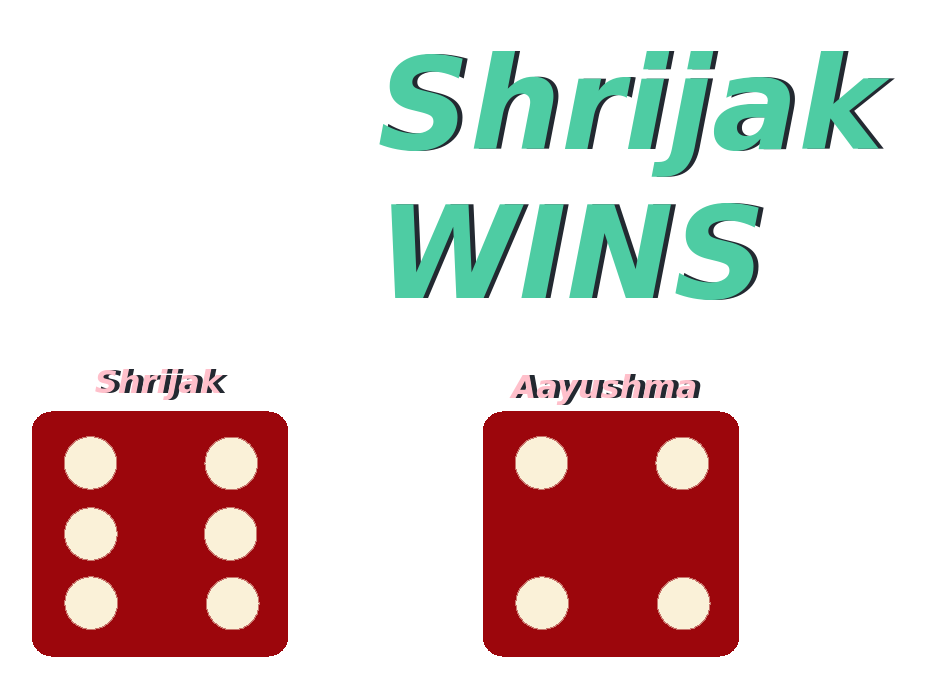
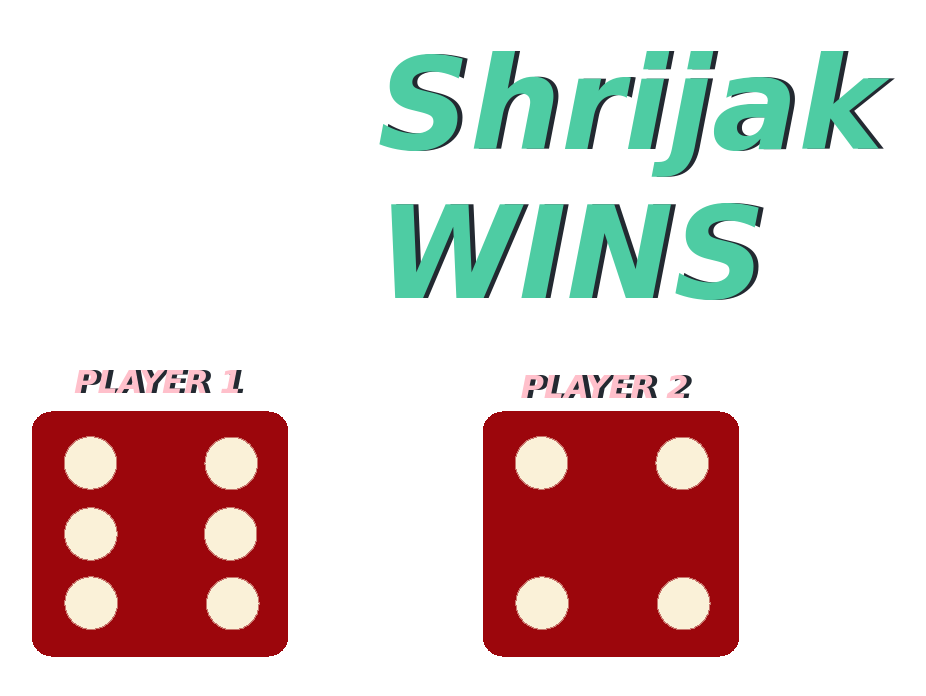
Before and after one commit to Ayushma00/game, a plain HTML site: page web.html in a window 1280 px wide. Shown: the top 696 px of the page, without its empty margins (166-1092 px from the left). Drawn offline with Linux system fonts and the light colour scheme.

Commit message:
Update web.html

```diff
--- a/web.html
+++ b/web.html
@@ -11,11 +11,11 @@
       <h1>RANDOM GAME</h1>
   </div>
         <div class="container2">
-            <h2><em>Shrijak  </em> </h2>
+            <h2><em>PLAYER 1 </em> </h2>
             <img src="images/dice6.png" alt="">
         </div>
         <div class="container2">
-            <h2 ><em>Aayushma  </em> </</h2>
+            <h2 ><em>PLAYER 2 </em> </</h2>
             <img src="images/dice6.png" alt="">
         </div>
 
```
